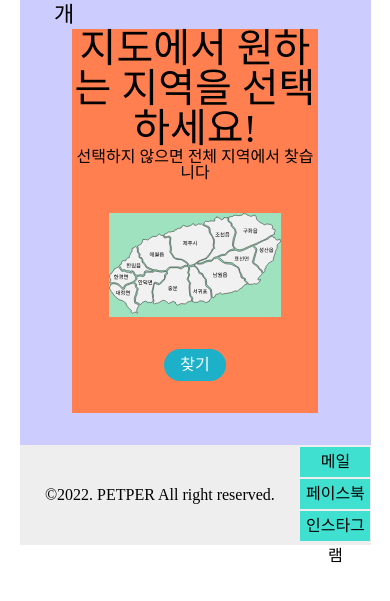
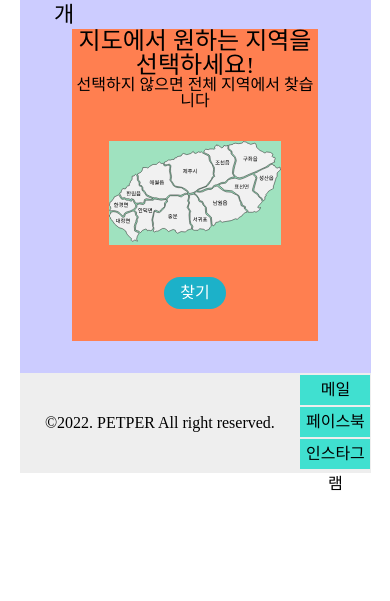
Before and after one commit to stone-punch/12_team_project, a plain HTML site: page main.html in a window 390 px wide. Shown: the part 163-764 px from the top of the page. Drawn offline with nearby package versions, Linux system fonts and the light colour scheme.

Commit message:
media 태그연습

```diff
--- a/CSS/main.css
+++ b/CSS/main.css
@@ -162,7 +162,12 @@ float: left;
     font-size: 2.5rem;
     font-weight: 200;
 }
+@media only screen and (max-width: 1100px){
+    #main-content .map-container .map-header .main-txt{
+        font-size: 1.5rem;
+    }
 
+}
 #main-content .map-container .map-header p {
     font-size: 1rem;
 }
```
Also changed, not shown: main.html (line endings or trailing spaces).
